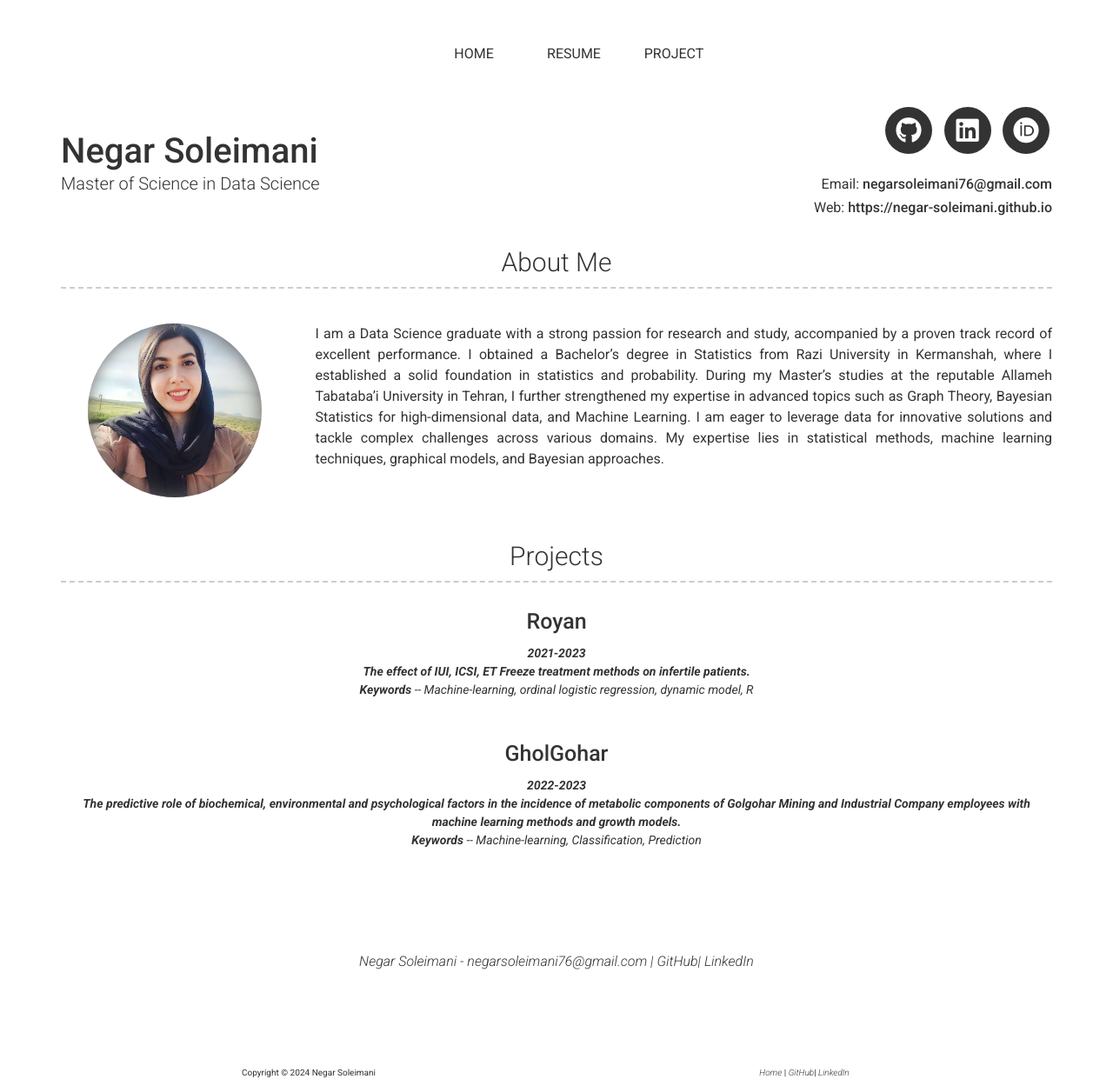
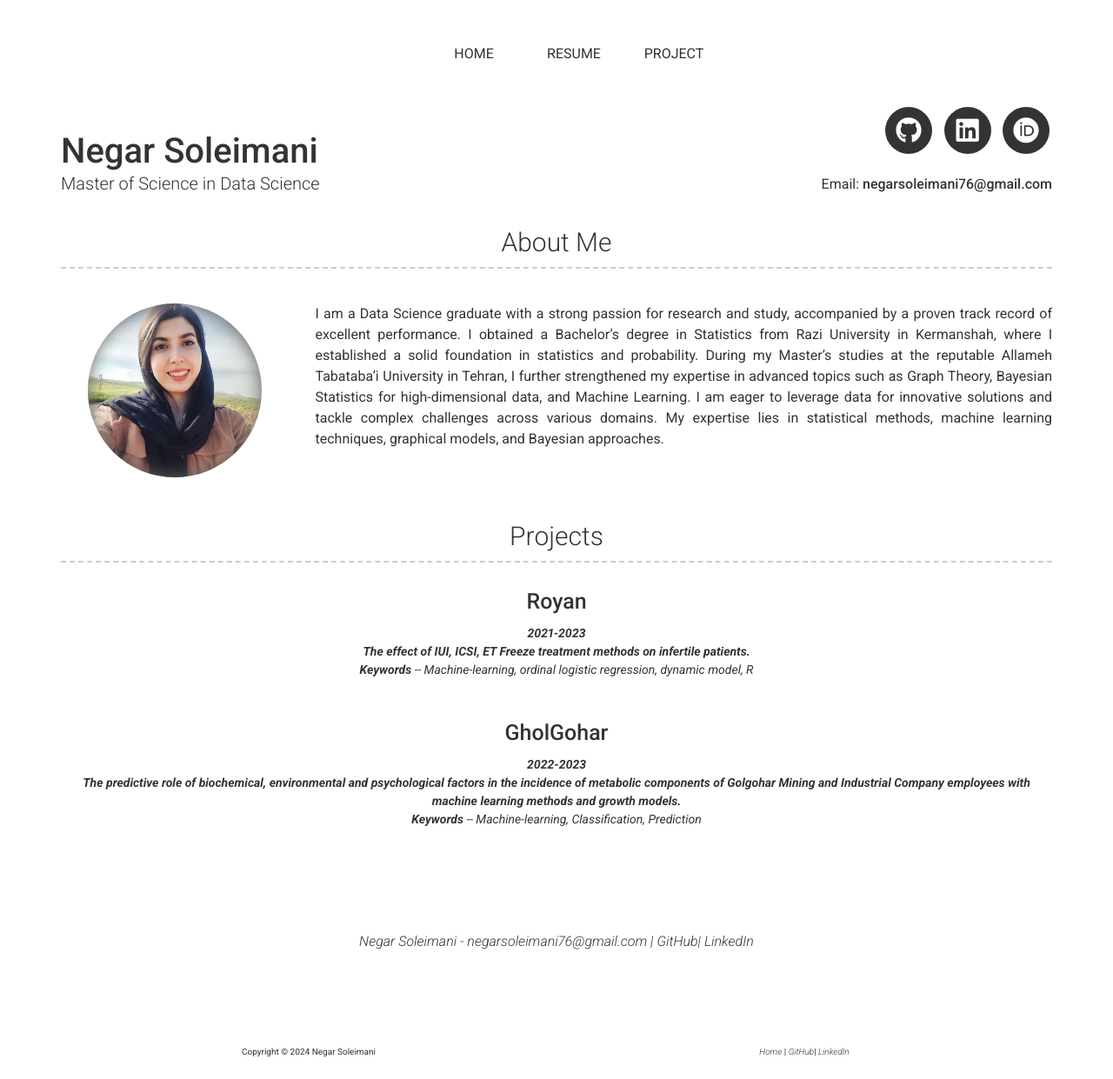
Before and after one commit to negar-soleimani/https-negar-soleimani.github.io, a Jekyll site: the page built from index.md, in a window 1280 px wide. Shown: the whole page at 87% size. Built offline with Jekyll 4.4.1, drawn with Linux system fonts in a browser that asks for light colours; nearby versions of some CDN libraries; after the commit the page ends 1217 px from its top, so only the background shows below that; part of the change alters nothing that is shown.

Commit message:
Update _config.yml

```diff
--- a/_config.yml
+++ b/_config.yml
@@ -26,7 +26,7 @@ name: Negar Soleimani
 title: Master of Science in Data Science
 email: negarsoleimani76@gmail.com
 #phone: Your phone number (optional)
-website: https://negar-soleimani.github.io
+#website: https://negar-soleimani.github.io
 
 
 # Dark Mode (true/false/never)
```
